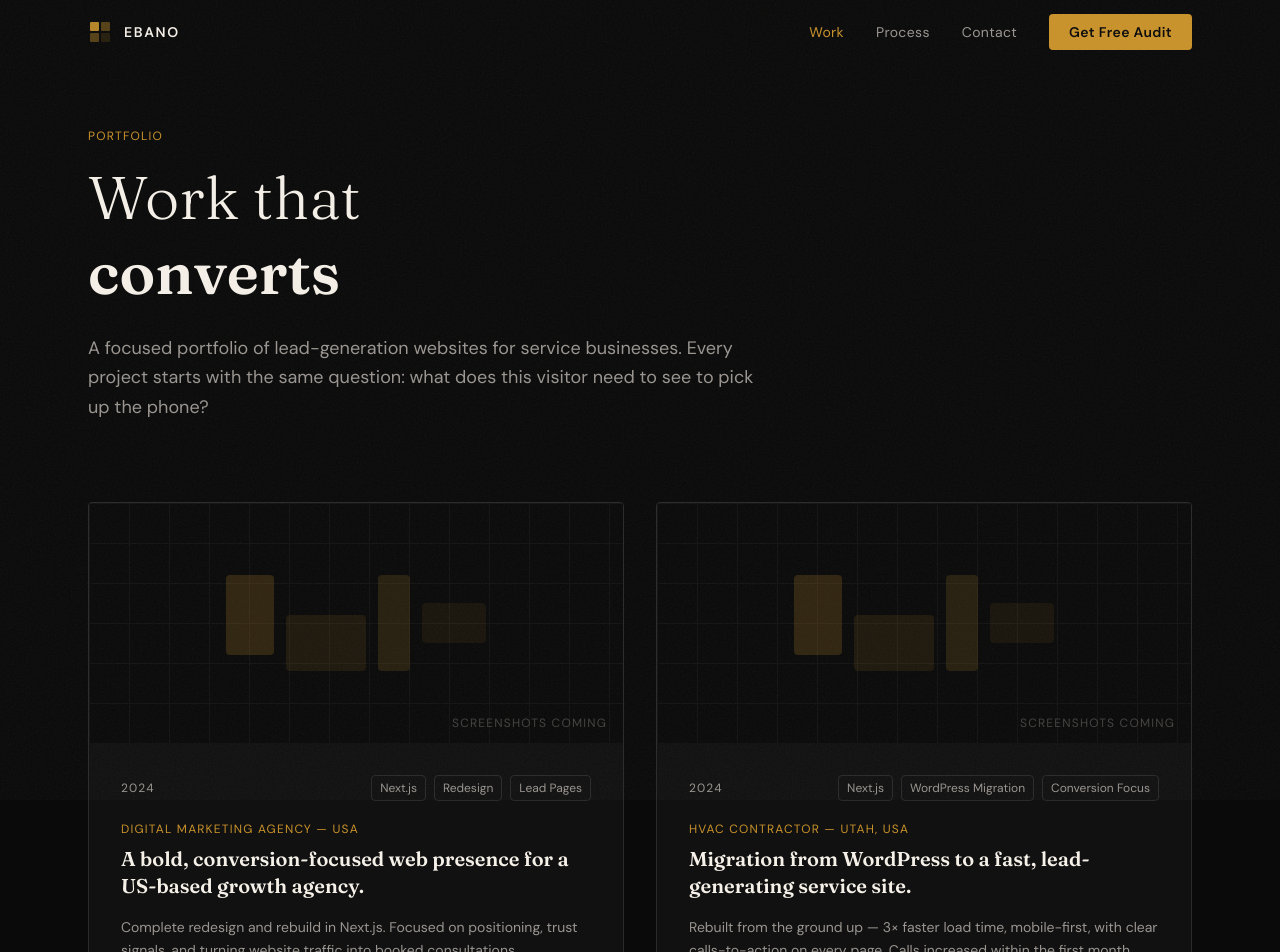
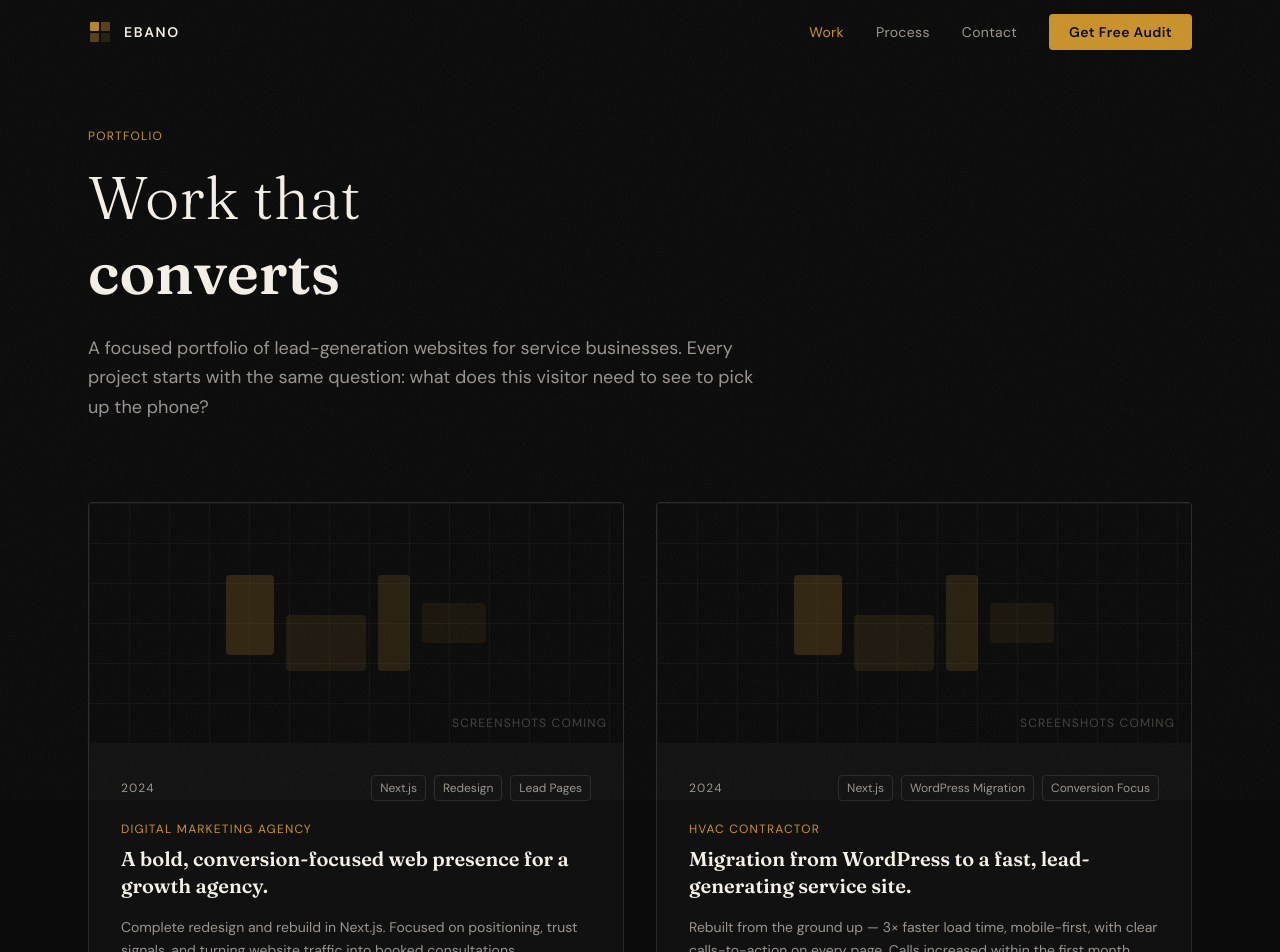
Before and after one commit to cqmacuart/ebanumsystem.com, a Next.js app: page /work in a window 1280 px wide. Shown: the top 952 px of the page. Built offline with nearby package versions, Linux system fonts and the light colour scheme.

Commit message:
removing geo references

```diff
--- a/app/layout.tsx
+++ b/app/layout.tsx
@@ -20,7 +20,7 @@ export const metadata: Metadata = {
   metadataBase: new URL("https://ebanumsystem.com"),
   title: "Ebano Labs — Websites that generate leads. Not excuses.",
   description:
-    "Ebano Labs builds fast, conversion-focused websites for home service businesses in the USA. Stop losing leads. Start growing.",
+    "Ebano Labs builds fast, conversion-focused websites for home service businesses worldwide. Stop losing leads. Start growing.",
   keywords: [
     "web design",
     "lead generation website",
--- a/app/page.tsx
+++ b/app/page.tsx
@@ -15,7 +15,7 @@ export const metadata: Metadata = {
   openGraph: {
     title: "Ebano Labs — Websites that generate leads. Not excuses.",
     description:
-      "Fast, conversion-focused websites for home service businesses in the USA.",
+      "Fast, conversion-focused websites for home service businesses worldwide.",
     url: "https://ebanolabs.com",
   },
 };
--- a/components/sections/hero.tsx
+++ b/components/sections/hero.tsx
@@ -56,7 +56,7 @@ export default function HeroSection() {
         <div className="inline-flex items-center gap-2 mb-8 px-4 py-2 border border-[#C9922A]/30 rounded-sm bg-[#C9922A]/5">
           <span className="w-1.5 h-1.5 rounded-full bg-[#C9922A]" />
           <span className="text-xs text-[#C9922A] uppercase tracking-widest font-medium">
-            Home Service Businesses — USA
+            Home Service Businesses — Remote Worldwide
           </span>
         </div>
 
--- a/components/sections/work.tsx
+++ b/components/sections/work.tsx
@@ -4,8 +4,8 @@ import ScrollReveal from "@/components/ui/scroll-reveal";
 export const projects = [
   {
     id: "digital-marketing-agency",
-    category: "Digital Marketing Agency — USA",
-    headline: "A bold, conversion-focused web presence for a US-based growth agency.",
+    category: "Digital Marketing Agency",
+    headline: "A bold, conversion-focused web presence for a growth agency.",
     description:
       "Complete redesign and rebuild in Next.js. Focused on positioning, trust signals, and turning website traffic into booked consultations.",
     tags: ["Next.js", "Redesign", "Lead Pages"],
@@ -14,7 +14,7 @@ export const projects = [
   },
   {
     id: "hvac-contractor",
-    category: "HVAC Contractor — Utah, USA",
+    category: "HVAC Contractor",
     headline: "Migration from WordPress to a fast, lead-generating service site.",
     description:
       "Rebuilt from the ground up — 3× faster load time, mobile-first, with clear calls-to-action on every page. Calls increased within the first month.",
```
